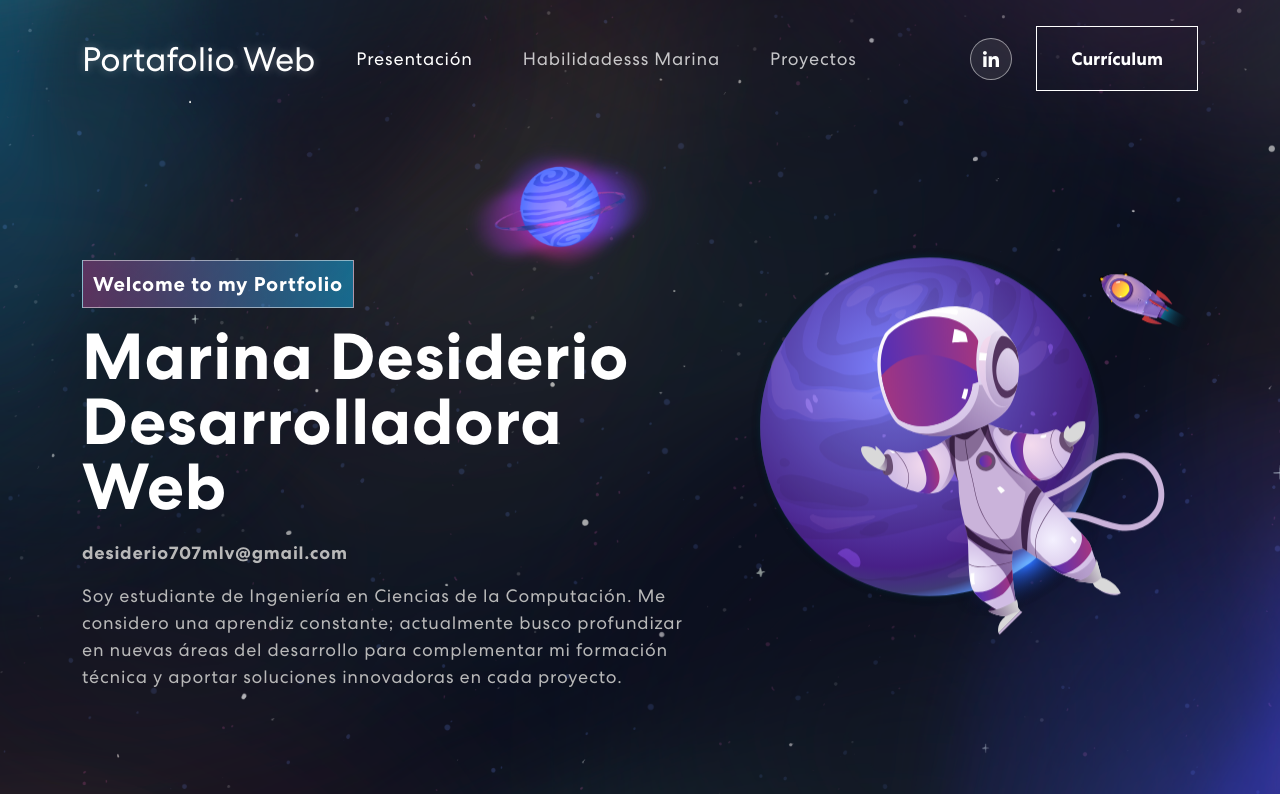
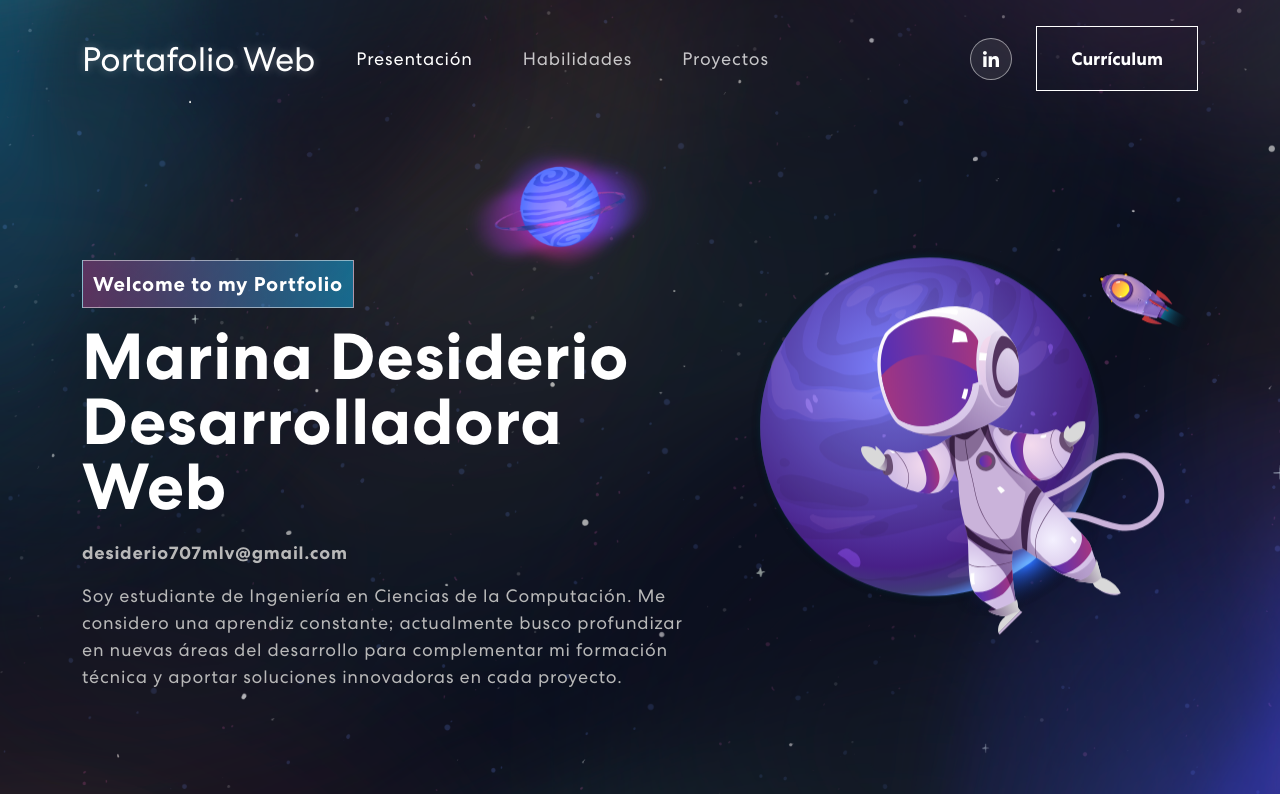
Before and after one commit to desiderio707mlv-crypto/portafolio1, a React (Create React App) app: page / in a window 1280 px wide. Shown: the top 794 px of the page. Built offline with nearby package versions, Linux system fonts and the light colour scheme.

Commit message:
prueba hecha

```diff
--- a/src/components/NavBar.js
+++ b/src/components/NavBar.js
@@ -39,7 +39,7 @@
         <Navbar.Collapse id="basic-navbar-nav">
           <Nav className="me-auto">
             <Nav.Link href="#home" className={activeLink === 'home'? 'active navbar-link' : 'navbar-link'} onClick={() => onUpdateActivateLink('home')}>Presentación</Nav.Link>
-            <Nav.Link href="#skills" className={activeLink === 'skills'? 'active navbar-link' : 'navbar-link'} onClick={() => onUpdateActivateLink('skills')} >Habilidadesss Marina</Nav.Link>
+            <Nav.Link href="#skills" className={activeLink === 'skills'? 'active navbar-link' : 'navbar-link'} onClick={() => onUpdateActivateLink('skills')} >Habilidades</Nav.Link>
             <Nav.Link href="#projects"className={activeLink === 'projects'? 'active navbar-link' : 'navbar-link'} onClick={() => onUpdateActivateLink('projects')}>Proyectos</Nav.Link>
 
           </Nav>
```
